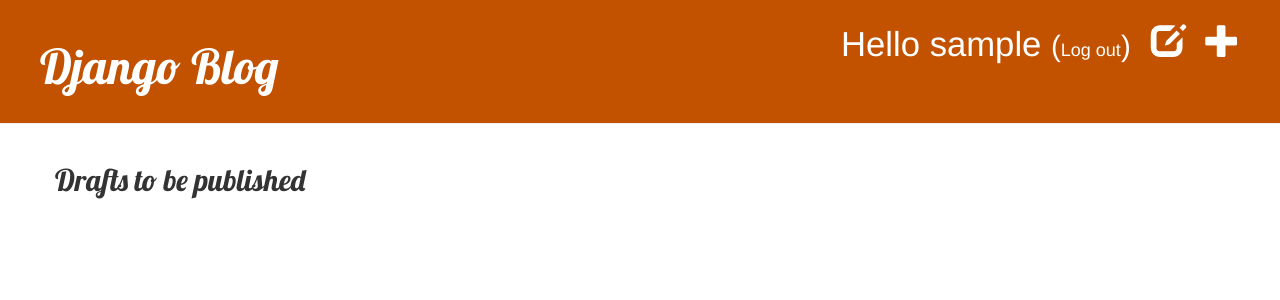
After one commit to Bidhanrai/django-authentication, a Django app: page /drafts/ in a window 1280 px wide. The commit adds this page. Shown: the top 300 px of the page. Run offline with Django 3.2, Linux system fonts and the light colour scheme; the visitor is signed in with stand-in values (Sample User, id 1); data that the repository does not hold is empty; some libraries are stand-ins or nearby versions.

Commit message:
added draft feature and publish later instead of direct upload to database

```diff
--- a/blog/templates/blog/base.html
+++ b/blog/templates/blog/base.html
@@ -15,8 +15,12 @@
     <div class="page-header">
         {% if user.is_authenticated %}
             <a href="{% url 'post_new' %}" class="top-menu"><span class="glyphicon glyphicon-plus"></span></a>
+            <a href="{% url 'post_draft_list' %}" class="top-menu"><span class="glyphicon glyphicon-edit"></span></a>
+            <p class="top-menu">Hello {{ user.username }} <small>(<a href="{% url 'logout' %}" style="color: white;font-size: 18px;">Log out</a>)</small></p>
+        {% else %}
+            <a href="{% url 'login' %}" class="top-menu"><span class="glyphicon glyphicon-lock"></span></a>
         {% endif %}
-        <h1><a href="">Django Bidhan Blog</a></h1>
+        <h1><a href="">Django Blog</a></h1>
     </div>
 
     <div class="content container">
--- a/blog/templates/blog/post_detail.html
+++ b/blog/templates/blog/post_detail.html
@@ -9,6 +9,8 @@
                 <div class="date">
                     {{ post.published_date }}
                 </div>
+            {% else %}
+                <a class="btn btn-default" href="{% url 'post_publish' pk=post.pk %}">Publish</a>
             {% endif %}
 
             {% if user.is_authenticated %}
--- /dev/null
+++ b/blog/templates/blog/post_draft_list.html
@@ -0,0 +1,19 @@
+{% extends 'blog/base.html' %}
+
+{% block title %}
+    Drafts
+{% endblock %}
+
+{% block content %}
+    <h2>Drafts to be published</h2>
+    <br>
+    {% for post in posts %}
+        <div class="post">
+            <p class="date">
+                created: {{ post.created_date|date:'d-m-Y' }}
+            </p>
+            <h1><a href="{% url 'post_detail' pk=post.pk %}">{{ post.title }}</a></h1>
+            <p>{{ post.text|truncatewords:50 }}</p>
+        </div>
+    {% endfor %}
+{% endblock %}
--- a/blog/urls.py
+++ b/blog/urls.py
@@ -6,5 +6,7 @@ urlpatterns = [
     path('', views.post_list, name='post_list'),
     path('post/<int:pk>', views.post_detail, name='post_detail'),
     path('post/new/', views.post_new, name='post_new'),
-    path('post/<int:pk>/edit/', views.post_edit, name='post_edit')
+    path('post/<int:pk>/edit/', views.post_edit, name='post_edit'),
+    path('drafts/', views.post_draft_list, name='post_draft_list'),
+    path('post/<int:pk>/publish', views.post_publish, name='post_publish')
 ]
--- a/blog/views.py
+++ b/blog/views.py
@@ -2,6 +2,7 @@ from django.shortcuts import render, get_object_or_404, redirect
 from .models import Post
 from django.utils import timezone
 from .forms import PostForm
+from django.contrib.auth.decorators import login_required
 
 
 def post_list(request):
@@ -14,13 +15,13 @@ def post_detail(request, pk):
     return render(request, 'blog/post_detail.html', {'post': post})
 
 
+@login_required
 def post_new(request):
     if request.method == "POST":
         form = PostForm(request.POST)
         if form.is_valid():
             post = form.save(commit=False)
             post.author = request.user
-            post.published_date = timezone.now()
             post.save()
             return redirect('post_detail', pk=post.pk)
     else:
@@ -28,6 +29,7 @@ def post_new(request):
     return render(request, 'blog/post_new.html', {'form': form})
 
 
+@login_required
 def post_edit(request, pk):
     post = get_object_or_404(Post, pk=pk)
     if request.method == "POST":
@@ -35,10 +37,22 @@ def post_edit(request, pk):
         if form.is_valid():
             post = form.save(commit=False)
             post.author = request.user
-            post.published_date = timezone.now()
             post.save()
             return redirect('post_detail', pk=post.pk)
     else:
         form = PostForm(instance=post)
     #     reusing the post_new.html template for edit view
     return render(request, 'blog/post_new.html', {'form': form})
+
+
+@login_required
+def post_draft_list(request):
+    posts = Post.objects.filter(published_date__isnull=True).order_by('created_date')
+    return render(request, 'blog/post_draft_list.html', {'posts': posts})
+
+
+@login_required
+def post_publish(request, pk):
+    post = get_object_or_404(Post, pk=pk)
+    post.publish()
+    return redirect('post_detail', pk=pk)
--- a/djangoAuthProject/urls.py
+++ b/djangoAuthProject/urls.py
@@ -20,7 +20,6 @@ from django.views.generic.base import TemplateView
 urlpatterns = [
     path('admin/', admin.site.urls),
     path('userAuth/', include('userAuth.urls')),
-    path('accounts/', include('django.contrib.auth.urls')),
-    path('', TemplateView.as_view(template_name='home.html'), name='home'),
-    path('blog/', include('blog.urls'))
+    # path('', TemplateView.as_view(template_name='home.html'), name='home'),
+    path('', include('blog.urls'))
 ]
--- a/templates/registration/login.html
+++ b/userAuth/templates/registration/login.html
@@ -1,4 +1,4 @@
-{% extends 'base.html' %}
+{% extends 'blog/base.html' %}
 
 {% block title %} Login{% endblock %}
 
--- a/templates/registration/password_reset_complete.html
+++ b/userAuth/templates/registration/password_reset_complete.html
@@ -1,4 +1,4 @@
-{% extends 'base.html' %}
+{% extends 'blog/base.html' %}
 
 {% block title %}Password reset complete{% endblock %}
 
--- a/templates/registration/password_reset_confirm.html
+++ b/userAuth/templates/registration/password_reset_confirm.html
@@ -1,4 +1,4 @@
-{% extends 'base.html' %}
+{% extends 'blog/base.html' %}
 
 {% block title %}Enter new password{% endblock %}
 
--- a/templates/registration/password_reset_done.html
+++ b/userAuth/templates/registration/password_reset_done.html
@@ -1,4 +1,4 @@
-{% extends 'base.html' %}
+{% extends 'blog/base.html' %}
 
 {% block title %}Email Sent{% endblock %}
 
--- a/templates/registration/password_reset_form.html
+++ b/userAuth/templates/registration/password_reset_form.html
@@ -1,4 +1,4 @@
-{% extends 'base.html' %}
+{% extends 'blog/base.html' %}
 
 {% block title %} Forgot your password{% endblock %}
 
--- a/userAuth/urls.py
+++ b/userAuth/urls.py
@@ -1,8 +1,9 @@
 # accounts/urls.py
-from django.urls import path
+from django.urls import path, include
 from . import views
 
 
 urlpatterns = [
     path('signup/', views.SignUp.as_view(), name='signup'),
+    path('accounts/', include('django.contrib.auth.urls')),
 ]
```
Also changed, not shown: djangoAuthProject/settings.py (+5 -4 lines), userAuth/templates/base.html (renamed from templates/base.html), userAuth/templates/home.html (renamed from templates/home.html), userAuth/templates/signup.html (renamed from templates/signup.html), 1 other file.
